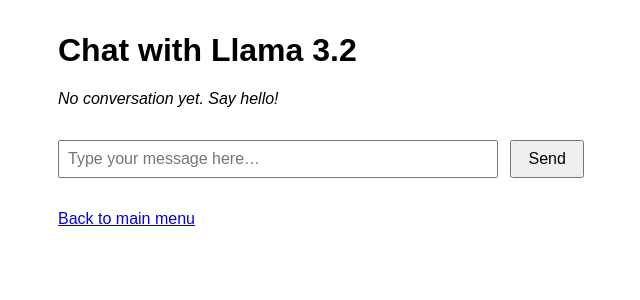
After one commit to roldel/local_RAG, a Django app: page /chat/ in a window 1280 px wide. The commit adds this page. Shown: the top 300 px of the page, without its empty margins (282-922 px from the left). Run offline with Django 5.2, Linux system fonts and the light colour scheme.

Commit message:
operational chat

```diff
--- a/web/django/config/urls.py
+++ b/web/django/config/urls.py
@@ -25,13 +25,14 @@
 urlpatterns = [
     path('admin/', admin.site.urls),
     path('', core_views.intro),
-    path('chat', core_views.chat_view ),
+    path('generate', core_views.generate_view ),
     path('stream-response/', core_views.stream_chat_response, name='stream_response'),
     path('embed/', core_views.embed_view, name='embed'),
     path('documents_list', core_views.document_list, name='documents_list'),
     path('delete/<int:pk>/', core_views.document_delete, name='delete'),
 
     path('semantic', core_views.semantic_search, name='semantic'),
+    path("chat/", core_views.chat_page, name="chat_page"),
 
 
 ]
--- a/web/django/core/forms.py
+++ b/web/django/core/forms.py
@@ -51,3 +51,15 @@
         "placeholder": "What do you want to know?",
             "class": "form-control",}),
     )
+
+
+
+class ChatMessageForm(forms.Form):
+    message = forms.CharField(
+        label="Your message",
+        max_length=500,
+        widget=forms.TextInput(attrs={
+            "placeholder": "Type your message here…",
+            "autocomplete": "off"
+        })
+    )
--- /dev/null
+++ b/web/django/core/templates/core/chat.html
@@ -0,0 +1,85 @@
+{# templates/core/chat.html #}
+<!DOCTYPE html>
+<html>
+<head>
+    <meta charset="utf-8" />
+    <title>Chat with Ollama</title>
+    <style>
+        /* Simple styling so you can see user vs. assistant */
+        body {
+            font-family: sans-serif;
+            margin: 2rem;
+        }
+        .chat-container {
+            max-width: 600px;
+            margin: 0 auto;
+        }
+        .message {
+            margin-bottom: 1rem;
+            padding: 0.5rem 1rem;
+            border-radius: 8px;
+        }
+        .message.user {
+            background-color: #e0f7fa;
+            text-align: right;
+        }
+        .message.assistant {
+            background-color: #f1f8e9;
+            text-align: left;
+        }
+        .message .role-label {
+            font-size: 0.85rem;
+            font-weight: bold;
+            display: block;
+            margin-bottom: 0.25rem;
+        }
+        form {
+            margin-top: 2rem;
+        }
+        input[type="text"] {
+            width: 70%;
+            padding: 0.5rem;
+            font-size: 1rem;
+        }
+        button[type="submit"] {
+            padding: 0.5rem 1rem;
+            font-size: 1rem;
+            margin-left: 0.5rem;
+        }
+    </style>
+</head>
+<body>
+    <div class="chat-container">
+        <h1>Chat with Llama 3.2</h1>
+
+        {# 1) Show the entire history of messages #}
+        {% if history %}
+            <div id="chat-history">
+                {% for msg in history %}
+                    <div class="message {{ msg.role }}">
+                        <span class="role-label">
+                            {{ msg.role|capfirst }}:
+                        </span>
+                        <span class="message-content">
+                            {{ msg.content }}
+                        </span>
+                    </div>
+                {% endfor %}
+            </div>
+        {% else %}
+            <p><em>No conversation yet. Say hello!</em></p>
+        {% endif %}
+
+        {# 2) Form to submit a new message #}
+        <form method="post" action="{% url 'chat_page' %}">
+            {% csrf_token %}
+            {{ form.message }}
+            <button type="submit">Send</button>
+        </form>
+
+        <p style="margin-top: 2rem;">
+            <a href="/">Back to main menu</a>
+        </p>
+    </div>
+</body>
+</html>
--- a/web/django/core/views.py
+++ b/web/django/core/views.py
@@ -10,7 +10,7 @@
 from ollama import AsyncClient
 from .forms import PromptForm
 
-async def chat_view(request):
+async def generate_view(request):
     response = None
 
     if request.method == 'POST':
@@ -145,3 +145,64 @@
         "results": results,
         "documents": documents,
     })
+
+
+
+
+
+from django.urls import reverse
+from .forms import ChatMessageForm
+from ollama import Client
+from django.views.decorators.http import require_http_methods
+
+OLLAMA_HOST = "http://rag_ollama_api:11434"
+
+@require_http_methods(["GET", "POST"])
+def chat_page(request):
+    """
+    A session‐backed, synchronous chat page. Each POST appends the user's
+    message and Ollama's reply to request.session["chat_history"].
+    """
+    # Initialize the chat history in the session if needed
+    if "chat_history" not in request.session:
+        request.session["chat_history"] = []
+
+    history = request.session["chat_history"]  # list of {"role":…, "content":…}
+
+    if request.method == "POST":
+        form = ChatMessageForm(request.POST)
+        if form.is_valid():
+            user_text = form.cleaned_data["message"].strip()
+            if user_text:
+                # 1) Append the new user message
+                history.append({ "role": "user", "content": user_text })
+
+                # 2) Call Ollama chat(...) on the entire history
+                try:
+                    client = Client(host=OLLAMA_HOST)
+                    result = client.chat(
+                        model="llama3.2",
+                        messages=history,
+                        stream=False
+                    )
+                    # ✂️ CORRECT EXTRACTION HERE ✂️
+                    assistant_text = result["message"]["content"]
+                except Exception as e:
+                    assistant_text = f"[Error calling Ollama: {e}]"
+
+                # 3) Append the assistant reply
+                history.append({ "role": "assistant", "content": assistant_text })
+
+                # 4) Save back into session
+                request.session["chat_history"] = history
+                request.session.modified = True
+
+                # 5) Redirect to avoid re‐POST on refresh
+                return redirect(reverse("chat_page"))
+    else:
+        form = ChatMessageForm()
+
+    return render(request, "core/chat.html", {
+        "form": form,
+        "history": history,
+    })
```
Also changed, not shown: web/django/core/templates/core/intro.html (+10 -1 lines).
